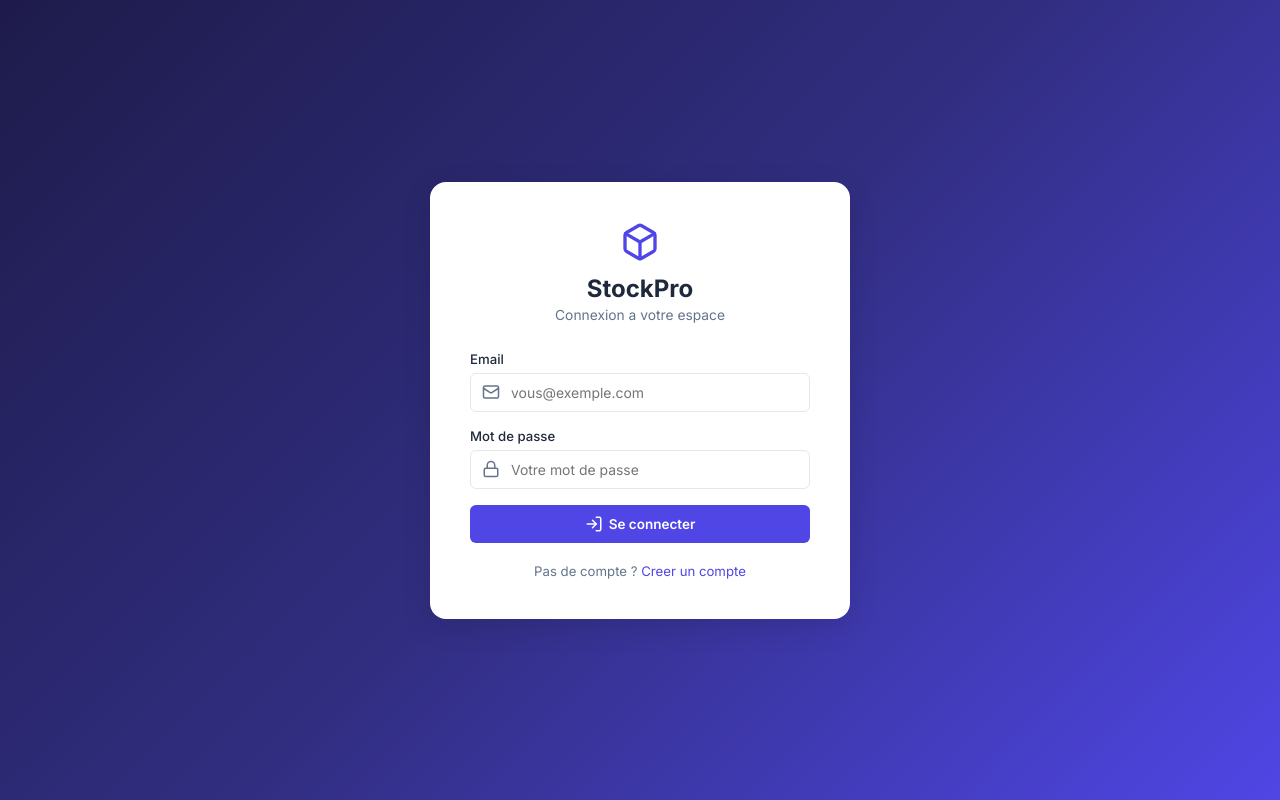
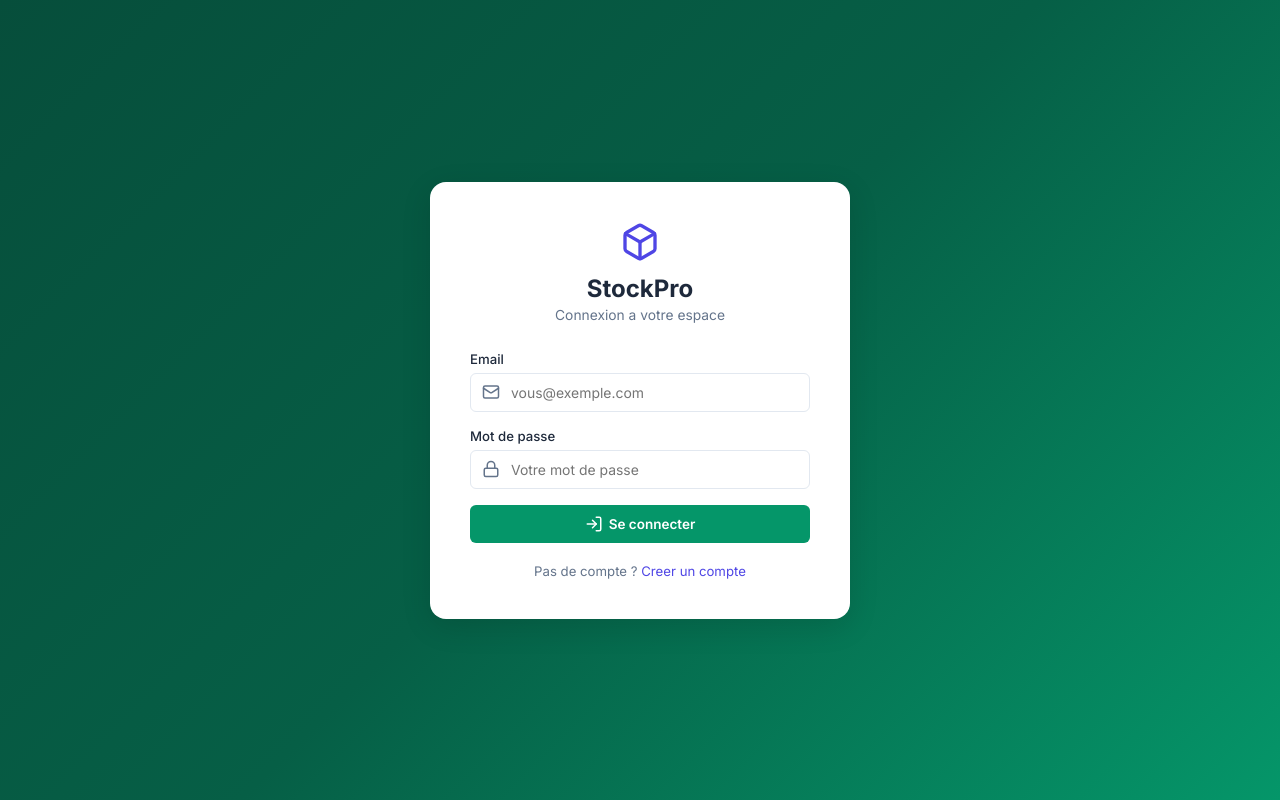
Before and after one commit to Ngokeng-Rayan/Gestion-produits-avec-pipeline, a React (Vite) app in the folder frontend/: page /login in a window 1280 px wide. Built offline with nearby package versions, Linux system fonts and the light colour scheme; no server answers.

Commit message:
modification de la couleur de la page de connexion

```diff
--- a/frontend/src/index.css
+++ b/frontend/src/index.css
@@ -52,11 +52,12 @@ input,select,textarea,button{font:inherit}
 .form-group.chk input[type=checkbox]{width:auto}
 
 /* ─── Auth Pages ─── */
-.auth-page{display:flex;align-items:center;justify-content:center;min-height:100vh;padding:20px;background:linear-gradient(135deg,#1e1b4b 0%,#312e81 50%,#4f46e5 100%)}
+.auth-page{display:flex;align-items:center;justify-content:center;min-height:100vh;padding:20px;background:linear-gradient(135deg,#064e3b 0%,#065f46 50%,#059669 100%)}
 .auth-card{width:100%;max-width:420px;background:var(--bg-card);padding:40px;border-radius:16px;box-shadow:var(--shadow-lg)}
 .auth-header{text-align:center;margin-bottom:28px}
 .auth-header h1{font-size:1.6rem;margin-top:8px;color:var(--text)}
 .auth-header p{color:var(--text-muted);font-size:.92rem;margin-top:4px}
+.auth-page .btn-primary{background:#059669}.auth-page .btn-primary:hover{background:#047857}
 .auth-logo{color:var(--primary)}
 .auth-footer{text-align:center;margin-top:20px;color:var(--text-muted);font-size:.88rem}
 
```
